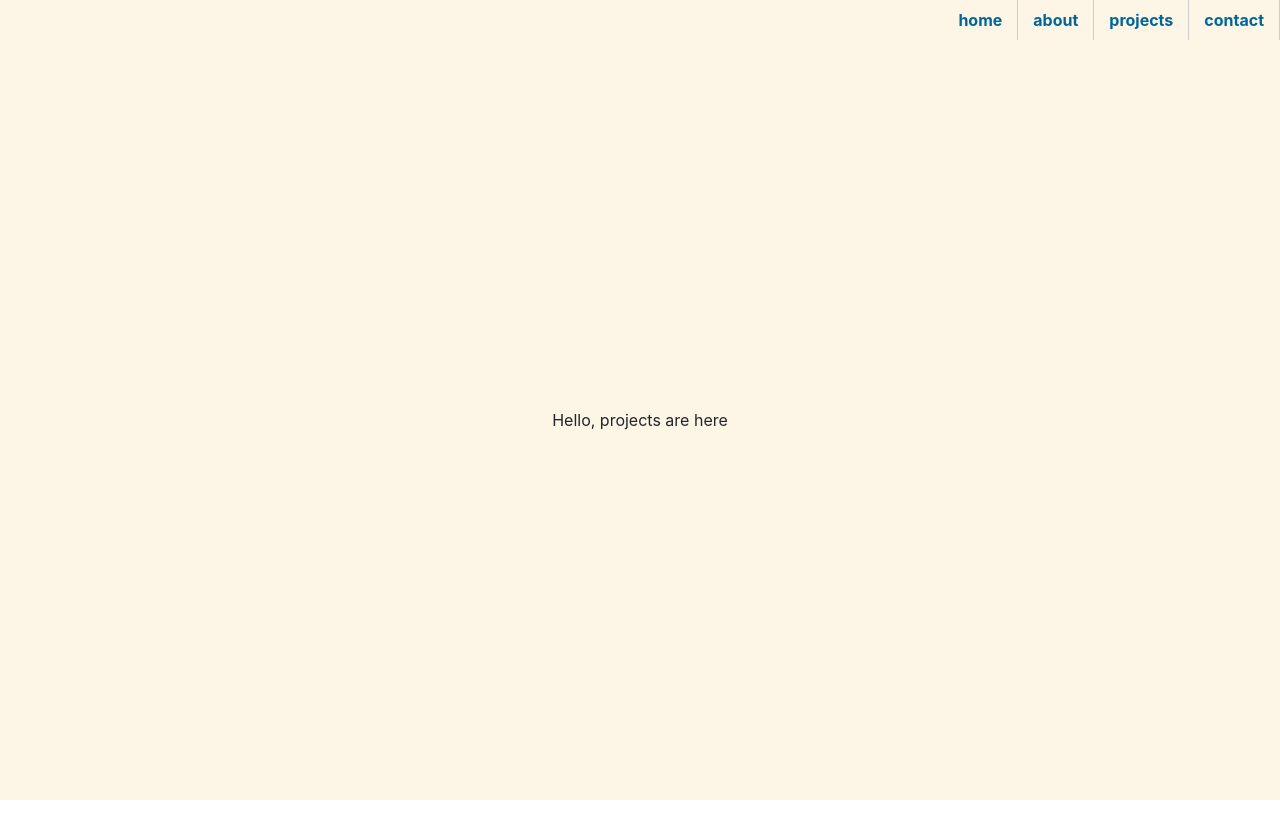
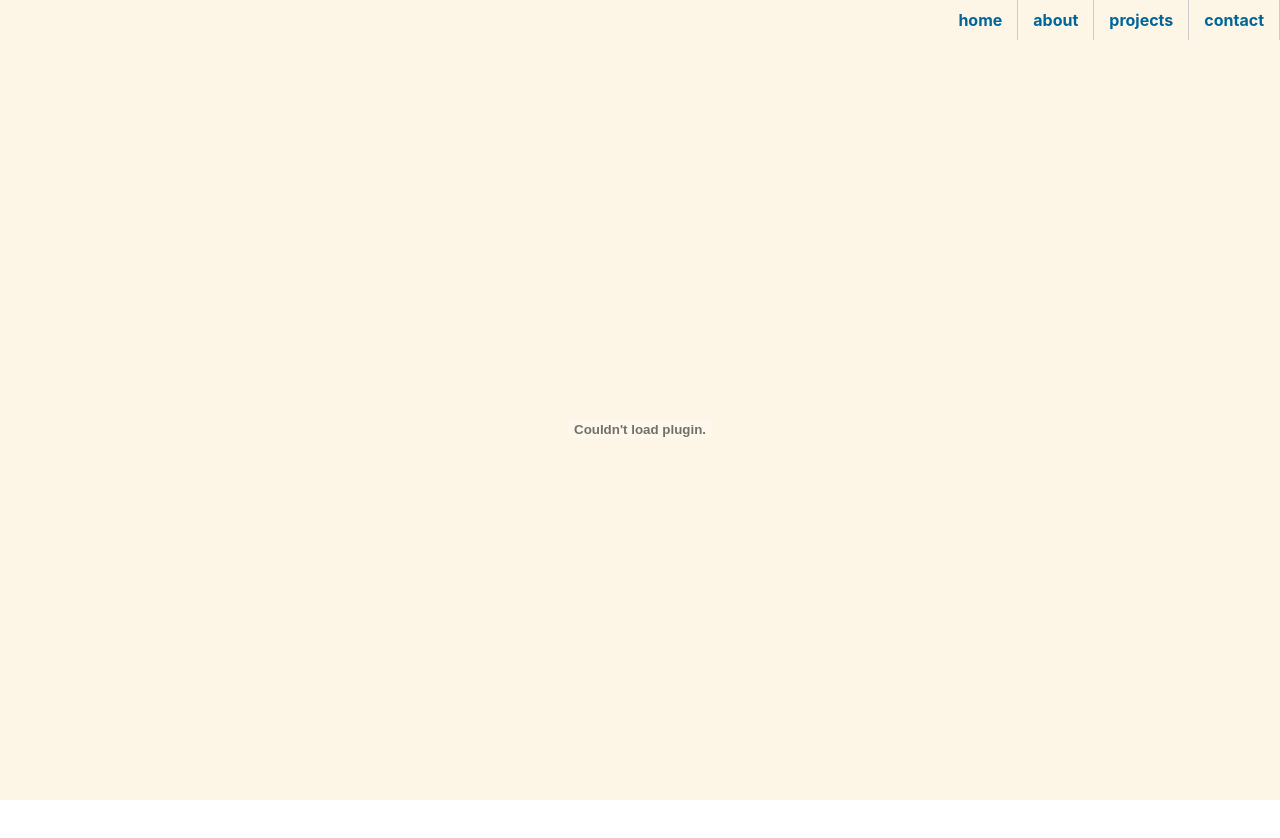
Before and after one commit to muradzalov/personal-website, a React (Create React App) app: page /projects in a window 1280 px wide. Shown: the top 838 px of the page. Before the commit the page ends 800 px from the top, so only its background shows below. Built offline with nearby package versions, Linux system fonts and the light colour scheme.

Commit message:
Testing pdf functionality

```diff
--- a/src/Components/About/About.js
+++ b/src/Components/About/About.js
@@ -32,7 +32,6 @@ export default function About() {
             </div>
           </div>
 
-
           <div className='image-container'>
             <img src={ComputerWallpaper} alt='' className='computer-image' />
           </div>
--- a/src/Components/Home/Home.css
+++ b/src/Components/Home/Home.css
@@ -38,8 +38,6 @@
 }
 
 .photo-container {
-  /* max-width: 50px;
-  max-height: 50px; */
   margin: 10px;
 }
 
--- a/src/Components/Projects/Projects.css
+++ b/src/Components/Projects/Projects.css
@@ -7,3 +7,8 @@
   align-items: center; /*centers items on the cross-axis (y by default)*/
   background-color: #FDF5E6;
 }
+
+/* .pdf {
+  width: 90vw;
+  height: 90vh;
+} */
--- a/src/Components/Projects/Projects.js
+++ b/src/Components/Projects/Projects.js
@@ -2,6 +2,8 @@ import React from 'react'
 import Navbar from '../Navbar/Navbar'
 import './Projects.css'
 import { motion } from 'framer-motion'
+import MuradZalovResume from '../../Static/MuradZalovResume.pdf'
+// import { Document } from 'react-pdf'
 
 export default function Projects() {
   return (
@@ -10,7 +12,25 @@ export default function Projects() {
       <Navbar />
 
       <motion.div className='projects-page' exit={{ opacity: 0 }} initial={{ opacity: 0 }} animate={{ opacity: 1 }} transition={{ duration: 1 }}>
+
+
+
+
+
         Hello, projects are here
+
+        <div className='pdf'>
+          <embed src={MuradZalovResume} type="application/pdf" width="1200px" height="1200px"/>
+        </div>
+
+        {/* <Document
+          file="MuradZalovResume.pdf"
+        /> */}
+
+
+
+
+
       </motion.div>
 
     </div>
```
Also changed, not shown: src/Static/BJJIcon.png (added).
